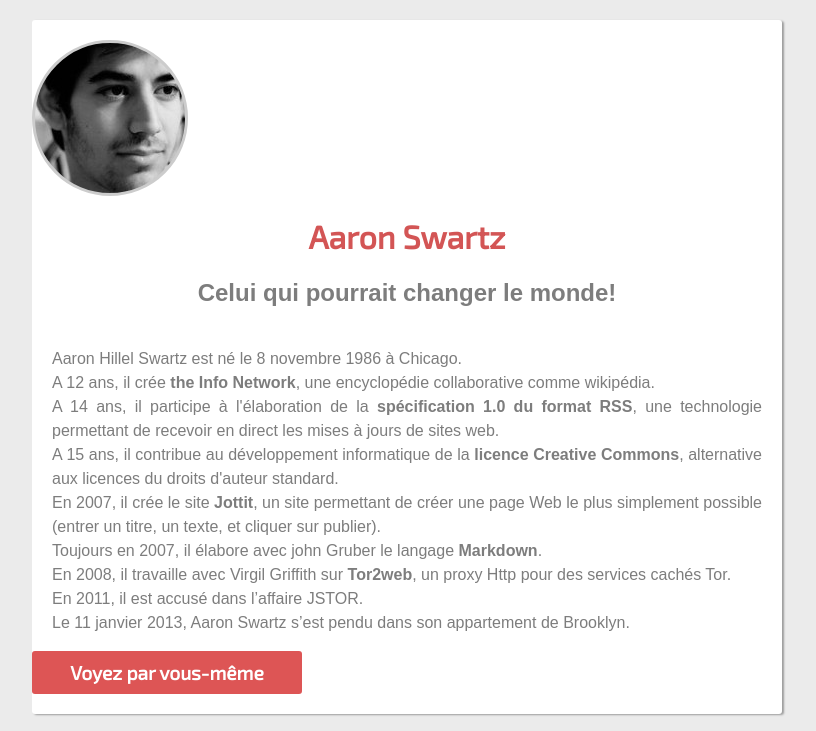
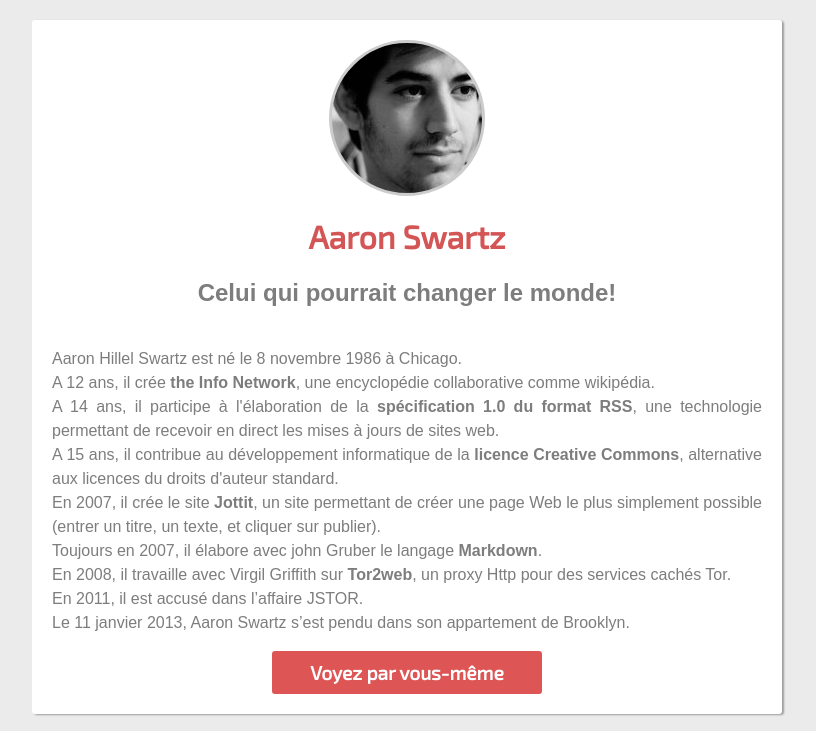
Before and after one commit to jldenbroeder/aaron-swartz, a plain HTML site: page index.html in a window 1280 px wide. Shown: the top 731 px of the page, without its empty margins (233-1049 px from the left). Drawn offline with Linux system fonts and the light colour scheme.

Commit message:
Correction centrer flexbox + div 2 colonnes

```diff
--- a/index.html
+++ b/index.html
@@ -13,13 +13,15 @@
 <body>
   <!-- Header -->
   <div class="row align-vertical">
+    <div class="align-horizontal">
     <!-- PHOTO NB -->
     <div id="circle"></div>
+  </div>
     <div class="texte-centre">
       <h1><strong>Aaron Swartz</strong></h1>
 
       <h3>Celui qui pourrait changer le monde!</h3>
-    </div>
+</div>
     <div class="col_100">
       <p class="texte-justify">Aaron Hillel Swartz est né le 8 novembre 1986 à Chicago. <br>
 A 12 ans, il crée <strong>the Info Network</strong>, une encyclopédie collaborative comme wikipédia.<br>
@@ -31,7 +33,9 @@ En 2008, il travaille avec Virgil Griffith sur <strong>Tor2web</strong>, un prox
 En 2011, il est accusé dans l’affaire JSTOR.<br>
 Le 11 janvier 2013, Aaron Swartz s’est pendu dans son appartement de Brooklyn.</p>
     </div>
+      <div class="align-horizontal">
     <div id="bouton"><a href="https://fr.wikipedia.org/wiki/Aaron_Swartz" target="_blank">Voyez par vous-même</a></div>
+  </div>
   </div>
   <!-- icones RS -->
   <div class="row align-horizontal">
```
